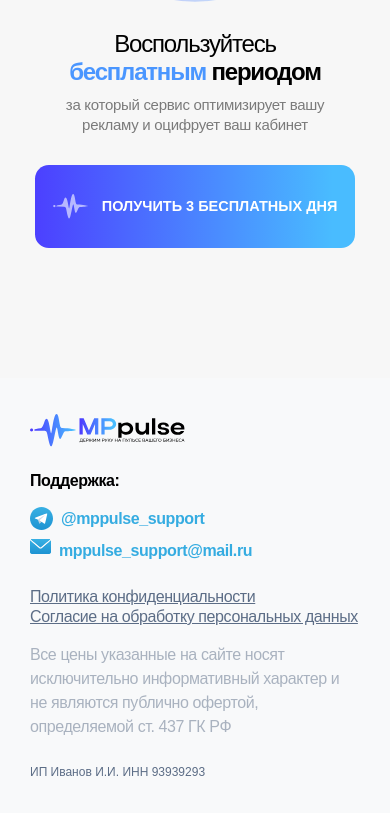
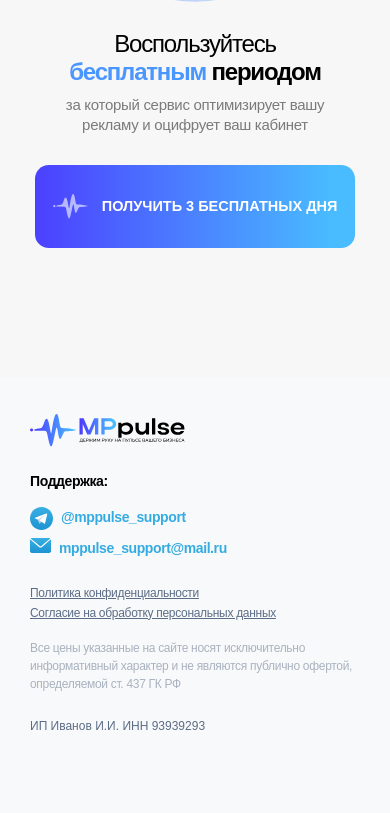
Before and after one commit to IamSubarist/mppulse-landing, a React (Vite) app: page / in a window 390 px wide. Shown: the part 1491-2304 px from the top of the page. After the commit the page ends 2258 px from the top, so only its background shows below. Built offline with nearby package versions, Linux system fonts and the light colour scheme; a web font is replaced by a local one.

Commit message:
fix footer

```diff
--- a/src/components/Footer.jsx
+++ b/src/components/Footer.jsx
@@ -17,13 +17,15 @@ export const Footer = () => {
       </div>
 
       <div className="flex flex-col justify-between md:text-[14px] lg:text-[16px] tracking-tight pr-0  order-2 md:order-3 gap-4 md:gap-0">
-        <p className="text-[#000000] font-semibold leading-5">Поддержка:</p>
+        <p className="text-[#000000] font-semibold leading-5 max-[768px]:text-[14px]">
+          Поддержка:
+        </p>
         <div className="text-[#35ACE1] font-semibold flex flex-col gap-2">
-          <div className="flex gap-2">
+          <div className="flex gap-2 max-[768px]:text-[14px]">
             <img src={TG_LOGO} className="w-[23px] h-[23px]" />
             @mppulse_support
           </div>
-          <div className="flex gap-2">
+          <div className="flex gap-2 max-[768px]:text-[14px]">
             <img src={MAIL} className="w-[21px] h-[15px]" />
             mppulse_support@mail.ru
           </div>
@@ -31,12 +33,12 @@ export const Footer = () => {
       </div>
 
       <div className="flex flex-1 flex-col justify-between gap-4 md:gap-3 lg:gap-5.5 pr-0 md:pr-6 order-3 md:order-2 ">
-        <div className="md:text-[12px] lg:text-[14px] text-[#5C6D86] font-medium underline leading-5 tracking-tight">
+        <div className="text-[12px] md:text-[12px] lg:text-[14px] text-[#5C6D86] font-medium underline leading-5 tracking-tight">
           <p>Политика конфиденциальности</p>
           <p>Согласие на обработку персональных данных</p>
         </div>
 
-        <div className="md:text-[10px] lg:text-[12px] text-[#5C6D86] font-medium opacity-50 lg:w-[397px] tracking-tight">
+        <div className="text-[12px] md:text-[10px] lg:text-[12px] text-[#5C6D86] font-medium opacity-50 lg:w-[397px] tracking-tight">
           Все цены указанные на сайте носят исключительно информативный характер
           и не являются публично офертой, определяемой ст. 437 ГК РФ
         </div>
```
